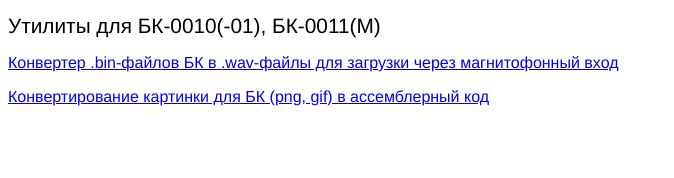
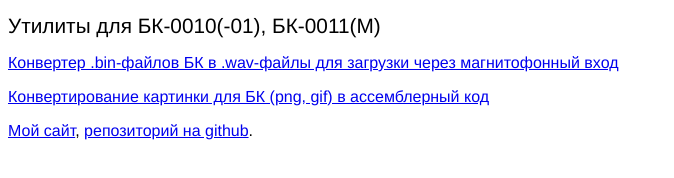
Before and after one commit to zakirov-net/bk-utils, a plain HTML site: page index.html in a window 1280 px wide. Shown: the whole page, without its empty margins (0-674 px from the left). Drawn offline with Linux system fonts and the light colour scheme.

Commit message:
Описательный коммит

```diff
--- a/index.html
+++ b/index.html
@@ -17,5 +17,7 @@
 <h1>Утилиты для БК-0010(-01), БК-0011(М)</h1>
 <p><a href="wav-converter.html">Конвертер .bin-файлов БК в .wav-файлы для загрузки через магнитофонный вход</a></p>
 <p><a href="image-to-asm.html">Конвертирование картинки для БК (png, gif) в ассемблерный код</a></p>
+<p><a href="https://zakirov.net/" target="_blank">Мой сайт</a>,
+    <a href="https://github.com/zakirov-net/bk-utils/" target="_blank">репозиторий на github</a>.</p>
 </body>
 </html>
```
Also changed, not shown: README.md.
